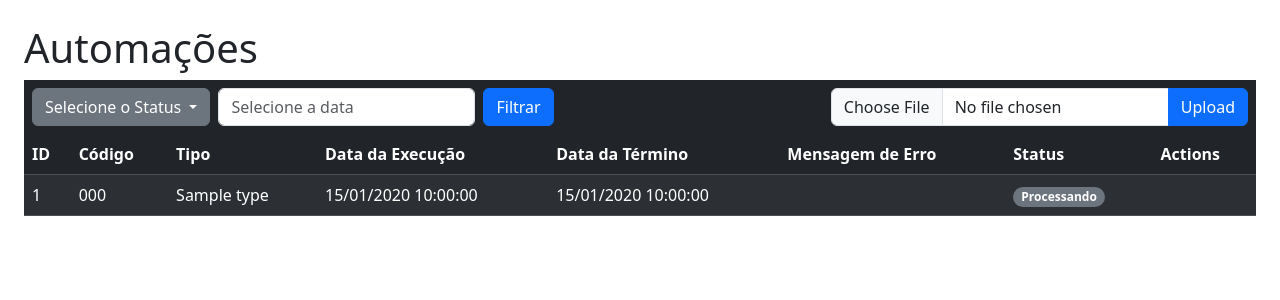
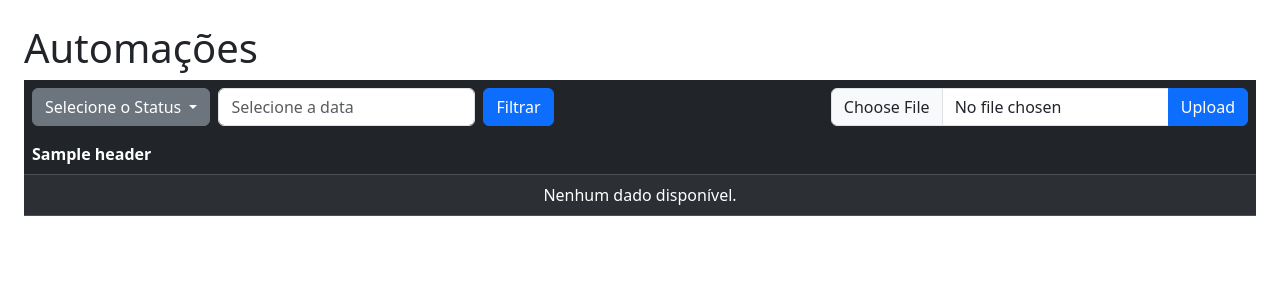
Before and after one commit to RodrigoAndradee/registryOfficeAutomation, a Django app: template bot/templates/bot/automation_history.html in a window 1280 px wide. Shown: the top 300 px of the page. Run offline with Django 5.2, Linux system fonts and the light colour scheme; tables that the repository leaves empty hold one stand-in row (Sample ...); the template is opened without the code that fills it: values named after a table or form of the project are taken from there, most other values are stand-ins (such as "Sample title", 1, 10 or a date in 2020).

Commit message:
Creating generic table component

```diff
--- a/bot/static/data/form_fields.json
+++ b/bot/static/data/form_fields.json
@@ -10,9 +10,10 @@
   "registry_office": "a:has-text('Cartório')",
   "declare": "a:has-text('Declarar')",
 
+  "mounth": "#ctl00_ContentPlaceHolder1_ddlMesPeriodo",
   "code_act": "input[name='ctl00$ContentPlaceHolder1$txtCodAto']",
   "type": "#ctl00_ContentPlaceHolder1_ddlTipo",
   "type_complement": "select#ctl00_ContentPlaceHolder1_ddlDesAto",
   "quantity": "input[name='ctl00$ContentPlaceHolder1$txtQtdAto']",
-  "submit_form": "ctl00$ContentPlaceHolder1$btnGravaImprime"
+  "submit_form": "input[name='ctl00$ContentPlaceHolder1$btnGravaImprime']"
 }
--- a/bot/tasks.py
+++ b/bot/tasks.py
@@ -21,6 +21,8 @@
     safe_click(page, fields["declare"], "Declarar (Menu de navegação)")
 
 def fill_form_content(page, fields, data):
+    # Selecting Mayo just for testing.. Need to check if its really needed
+    safe_select_option(page, fields["mounth"], "Maio", "Campo Mês")
     safe_fill(page, fields["code_act"], data["code"], "Código do Ato")
     safe_press(page, 'Enter', "Código do Ato")
     page.wait_for_load_state('networkidle')
@@ -31,8 +33,7 @@
 
     safe_fill(page, fields["quantity"], str(data["quantity"]), "Quantidade")
 
-    # TODO: Click on confirm button
-    # safe_click(page, fields["confirm_button"], "Botão Confirmar")
+    safe_click(page, fields["submit_form"], "Botão Confirmar")
 
 @shared_task(bind=True)
 def execute_form(self, data) -> None:
--- a/bot/templates/bot/automation_history.html
+++ b/bot/templates/bot/automation_history.html
@@ -32,9 +32,9 @@
 
           <ul class="dropdown-menu dropdown-menu-dark" aria-labelledby="statusDropdown">
             <li><a class="badge dropdown-item" href="#" data-value="">Todos</a></li>
-            <li><a class="badge dropdown-item" href="#" data-value="PROCESSING">{{ "PROCESSING"|status_badge_label }}</a></li>
-            <li><a class="badge dropdown-item" href="#" data-value="ERROR">{{ "ERROR"|status_badge_label }}</a></li>
-            <li><a class="badge dropdown-item" href="#" data-value="SUCCESS">{{ "SUCCESS"|status_badge_label }}</a></li>
+            <li><a class="badge dropdown-item" href="#" data-value="PROCESSING">Processando</a></li>
+            <li><a class="badge dropdown-item" href="#" data-value="ERROR">Erro</a></li>
+            <li><a class="badge dropdown-item" href="#" data-value="SUCCESS">Sucesso</a></li>
           </ul>
         </div>
 
@@ -56,55 +56,7 @@
       </form>
     </div>
 
-    <table class="table table-dark table-striped">
-      <thead class="table-dark">
-        <tr>
-          <th>ID</th>
-          <th>Código</th>
-          <th>Tipo</th>
-          <th>Data da Execução</th>
-          <th>Data da Término</th>
-          <th>Mensagem de Erro</th>
-          <th>Status</th>
-          <th>Actions</th>
-        </tr>
-      </thead>
-      <tbody>
-        {% for history in histories %}
-          <tr>
-            <td>{{ history.id }}</td>
-            <td>{{ history.code }}</td>
-            <td>{{ history.type }}</td>
-            <td>{{ history.created_at|date:"d/m/Y H:i:s" }}</td>
-            <td>{{ history.finished_at|date:"d/m/Y H:i:s" }}</td>
-            <td>{{ history.error_message|default_if_none:"" }}</td>
-            <td>
-              <span class="badge rounded-pill px-2 {{ history.status|status_badge_class }}">
-                {{ history.status|status_badge_label }}
-              </span>
-            </td>
-            <td>
-              {% if history.can_retry %}
-                <form action="{% url 'retry_history' history.id %}" method="post">
-                  {% csrf_token %}
-                  <button type="submit" class="btn btn-sm btn-outline-primary">
-                    <svg xmlns="http://www.w3.org/2000/svg" width="16" height="16" fill="currentColor" class="bi bi-arrow-counterclockwise" viewBox="0 0 16 16">
-                      <path fill-rule="evenodd" d="M8 3a5 5 0 1 1-4.546 2.914.5.5 0 0 0-.908-.417A6 6 0 1 0 8 2z"/>
-                      <path d="M8 4.466V.534a.25.25 0 0 0-.41-.192L5.23 2.308a.25.25 0 0 0 0 .384l2.36 1.966A.25.25 0 0 0 8 4.466"/>
-                    </svg>
-                    Rodar Novamente
-                  </button>
-                </form>
-              {% endif %}
-            </td>
-          </tr>
-          {% empty %}
-          <tr>
-            <td colspan="8" class="text-center">Nenhuma automação encontrada.</td>
-          </tr>
-        {% endfor %}
-      </tbody>
-    </table>
+    {% include "components/table.html" with columns=columns values=histories %}
   </div>
 {% endblock body %}
 
--- /dev/null
+++ b/bot/templates/components/table.html
@@ -0,0 +1,24 @@
+<table class="table table-dark table-striped">
+  <thead class="table-dark">
+    <tr>
+      {% for header in columns %}
+      <th>{{ header.title }}</th>
+      {% endfor %}
+    </tr>
+  </thead>
+  <tbody>
+    {% load table_helpers %}
+
+    {% for value in values %}
+      <tr>
+        {% for column in columns %}
+          <td>{% render_cell value column as cell %}{{ cell|safe }}</td>
+        {% endfor %}
+      </tr>
+      {% empty %}
+      <tr>
+        <td colspan="{{ columns|length }}" class="text-center">Nenhum dado disponível.</td>
+      </tr>
+    {% endfor %}
+  </tbody>
+</table>
--- a/bot/templatetags/tag_helpers.py
+++ /dev/null
@@ -1,18 +0,0 @@
-from django import template
-
-register = template.Library()
-
-@register.filter
-def status_badge_class(status: str) -> str:
-    return {
-        'SUCCESS': 'bg-success',
-        'ERROR': 'bg-danger',
-    }.get(status, 'bg-secondary')
-
-@register.filter
-def status_badge_label(status: str) -> str:
-    return {
-        'SUCCESS': 'Sucesso',
-        'ERROR': 'Erro',
-        'PROCESSING': 'Processando'
-    }.get(status, 'Processando')
```
Also changed, not shown: other parts of bot/templates/bot/automation_history.html (+1 -1 lines), bot/templatetags/table_helpers.py (added, +53 -0 lines), bot/views.py (+21 -8 lines).
